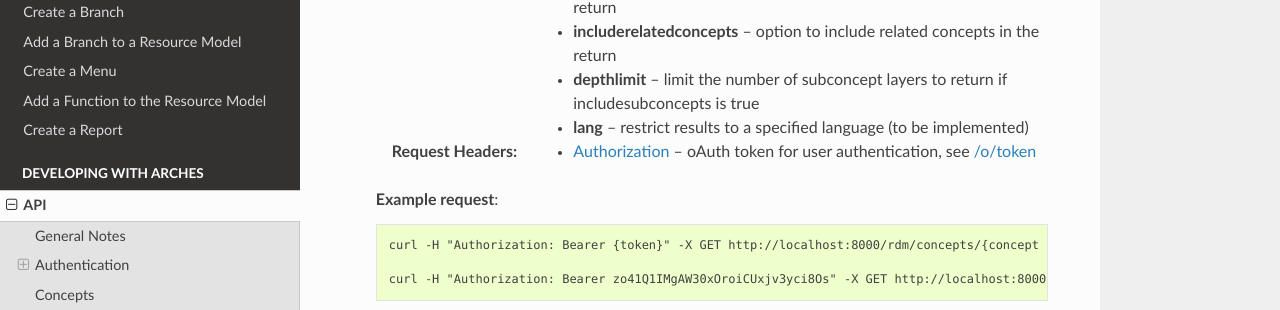
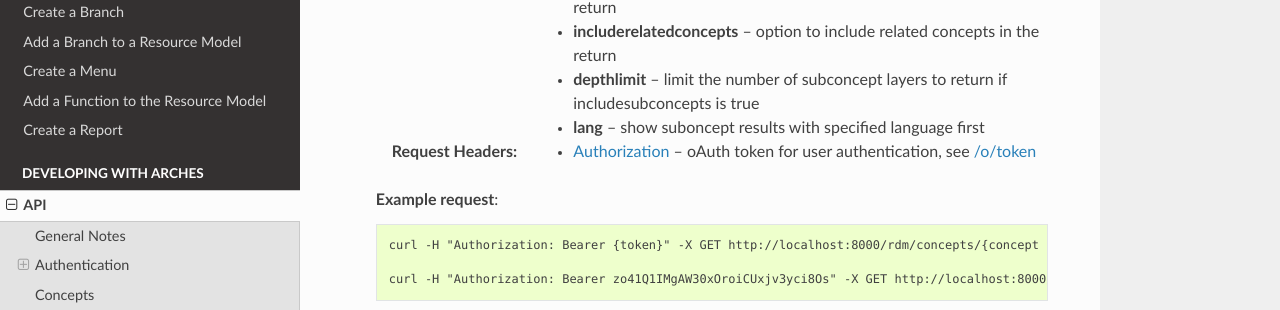
Before and after one commit to archesproject/arches-docs, a Sphinx documentation site: the page built from docs/api.txt, in a window 1280 px wide and 900 px high, scrolled down 3429 px. Shown: the part 140-450 px from the top of the window. Built offline with Sphinx 7.4.7 and the Read the Docs theme 2.0.0, drawn with Linux system fonts in a browser that asks for light colours.

Commit message:
Document the API endpoint for concepts RE: 3399

```diff
--- a/docs/api.txt
+++ b/docs/api.txt
@@ -230,7 +230,7 @@ Concepts
     :query includeparentconcepts: option to include parent concepts in the return
     :query includerelatedconcepts: option to include related concepts in the return
     :query depthlimit: limit the number of subconcept layers to return if includesubconcepts is true
-    :query lang: restrict results to a specified language (to be implemented)
+    :query lang: show suboncept results with specified language first
     :reqheader Authorization: oAuth token for user authentication, see :ref:`/o/token <auth>`
 
     **Example request**:
```
